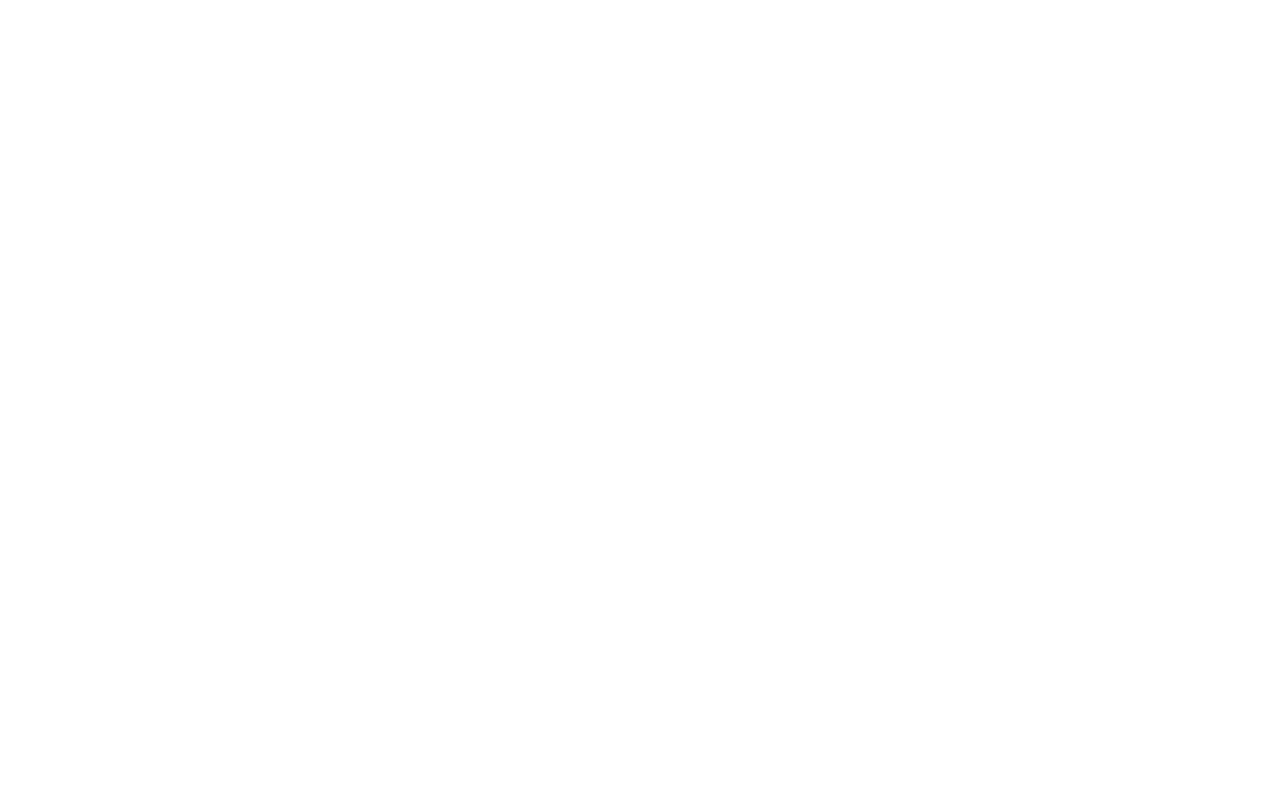
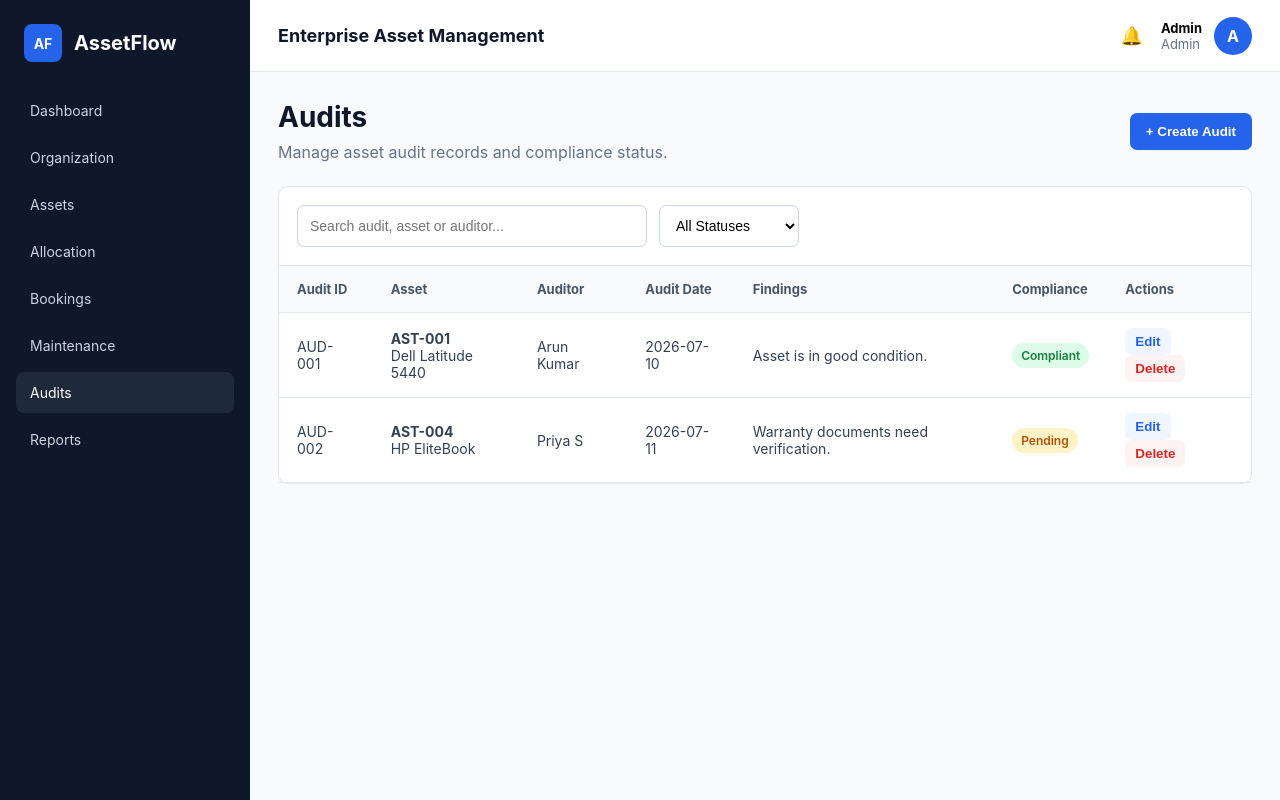
Before and after one commit to Arunpradeepu/asset_Flow_Enterprise_Asset_Resource_Management_System, a React app in the folder frontend/: page /audits in a window 1280 px wide. Before the commit this address had no page. Built offline with nearby package versions, Linux system fonts and the light colour scheme; the HTML template or start-up script is replaced by a standard one.

Commit message:
feat: add asset audit management UI

```diff
--- a/frontend/src/App.css
+++ b/frontend/src/App.css
@@ -538,3 +538,12 @@
   color: #b45309;
   background: #fef3c7;
 }
+.status-badge.compliant {
+  color: #15803d;
+  background: #dcfce7;
+}
+
+.status-badge.non-compliant {
+  color: #b91c1c;
+  background: #fee2e2;
+}
--- /dev/null
+++ b/frontend/src/pages/Audits.jsx
@@ -0,0 +1,278 @@
+import { useState } from 'react'
+
+const initialAudits = [
+  {
+    id: 'AUD-001',
+    assetId: 'AST-001',
+    assetName: 'Dell Latitude 5440',
+    auditor: 'Arun Kumar',
+    auditDate: '2026-07-10',
+    findings: 'Asset is in good condition.',
+    status: 'Compliant',
+  },
+  {
+    id: 'AUD-002',
+    assetId: 'AST-004',
+    assetName: 'HP EliteBook',
+    auditor: 'Priya S',
+    auditDate: '2026-07-11',
+    findings: 'Warranty documents need verification.',
+    status: 'Pending',
+  },
+]
+
+function Audits() {
+  const [audits, setAudits] = useState(initialAudits)
+  const [search, setSearch] = useState('')
+  const [statusFilter, setStatusFilter] = useState('All')
+  const [showForm, setShowForm] = useState(false)
+
+  const [formData, setFormData] = useState({
+    id: '',
+    assetId: '',
+    assetName: '',
+    auditor: '',
+    auditDate: '',
+    findings: '',
+    status: 'Pending',
+  })
+
+  const handleChange = (event) => {
+    const { name, value } = event.target
+
+    setFormData((previousData) => ({
+      ...previousData,
+      [name]: value,
+    }))
+  }
+
+  const handleSubmit = (event) => {
+    event.preventDefault()
+
+    setAudits((previousAudits) => [
+      ...previousAudits,
+      { ...formData },
+    ])
+
+    setFormData({
+      id: '',
+      assetId: '',
+      assetName: '',
+      auditor: '',
+      auditDate: '',
+      findings: '',
+      status: 'Pending',
+    })
+
+    setShowForm(false)
+  }
+
+  const handleDelete = (id) => {
+    setAudits((previousAudits) =>
+      previousAudits.filter((audit) => audit.id !== id),
+    )
+  }
+
+  const filteredAudits = audits.filter((audit) => {
+    const searchValue = search.toLowerCase()
+
+    const matchesSearch =
+      audit.id.toLowerCase().includes(searchValue) ||
+      audit.assetId.toLowerCase().includes(searchValue) ||
+      audit.assetName.toLowerCase().includes(searchValue) ||
+      audit.auditor.toLowerCase().includes(searchValue)
+
+    const matchesStatus =
+      statusFilter === 'All' || audit.status === statusFilter
+
+    return matchesSearch && matchesStatus
+  })
+
+  return (
+    <div>
+      <div className="organization-header">
+        <div>
+          <h1>Audits</h1>
+          <p>Manage asset audit records and compliance status.</p>
+        </div>
+
+        <button
+          type="button"
+          className="primary-button"
+          onClick={() => setShowForm(!showForm)}
+        >
+          + Create Audit
+        </button>
+      </div>
+
+      {showForm && (
+        <form className="department-form" onSubmit={handleSubmit}>
+          <h3>Create Audit Record</h3>
+
+          <div className="form-grid">
+            <input
+              name="id"
+              placeholder="Audit ID"
+              value={formData.id}
+              onChange={handleChange}
+              required
+            />
+
+            <input
+              name="assetId"
+              placeholder="Asset ID"
+              value={formData.assetId}
+              onChange={handleChange}
+              required
+            />
+
+            <input
+              name="assetName"
+              placeholder="Asset name"
+              value={formData.assetName}
+              onChange={handleChange}
+              required
+            />
+
+            <input
+              name="auditor"
+              placeholder="Auditor name"
+              value={formData.auditor}
+              onChange={handleChange}
+              required
+            />
+
+            <input
+              type="date"
+              name="auditDate"
+              value={formData.auditDate}
+              onChange={handleChange}
+              required
+            />
+
+            <select
+              name="status"
+              value={formData.status}
+              onChange={handleChange}
+            >
+              <option value="Pending">Pending</option>
+              <option value="Compliant">Compliant</option>
+              <option value="Non-Compliant">Non-Compliant</option>
+            </select>
+
+            <textarea
+              name="findings"
+              placeholder="Audit findings"
+              value={formData.findings}
+              onChange={handleChange}
+              required
+            />
+          </div>
+
+          <div className="form-actions">
+            <button type="submit" className="primary-button">
+              Save Audit
+            </button>
+
+            <button
+              type="button"
+              className="secondary-button"
+              onClick={() => setShowForm(false)}
+            >
+              Cancel
+            </button>
+          </div>
+        </form>
+      )}
+
+      <div className="table-card">
+        <div className="asset-toolbar">
+          <input
+            type="search"
+            placeholder="Search audit, asset or auditor..."
+            value={search}
+            onChange={(event) => setSearch(event.target.value)}
+          />
+
+          <select
+            value={statusFilter}
+            onChange={(event) => setStatusFilter(event.target.value)}
+          >
+            <option value="All">All Statuses</option>
+            <option value="Pending">Pending</option>
+            <option value="Compliant">Compliant</option>
+            <option value="Non-Compliant">Non-Compliant</option>
+          </select>
+        </div>
+
+        <div className="table-wrapper">
+          <table className="data-table">
+            <thead>
+              <tr>
+                <th>Audit ID</th>
+                <th>Asset</th>
+                <th>Auditor</th>
+                <th>Audit Date</th>
+                <th>Findings</th>
+                <th>Compliance</th>
+                <th>Actions</th>
+              </tr>
+            </thead>
+
+            <tbody>
+              {filteredAudits.map((audit) => (
+                <tr key={audit.id}>
+                  <td>{audit.id}</td>
+
+                  <td>
+                    <strong>{audit.assetId}</strong>
+                    <br />
+                    {audit.assetName}
+                  </td>
+
+                  <td>{audit.auditor}</td>
+                  <td>{audit.auditDate}</td>
+                  <td>{audit.findings}</td>
+
+                  <td>
+                    <span
+                      className={`status-badge ${audit.status
+                        .toLowerCase()
+                        .replace('non-compliant', 'non-compliant')}`}
+                    >
+                      {audit.status}
+                    </span>
+                  </td>
+
+                  <td>
+                    <button type="button" className="action-button">
+                      Edit
+                    </button>
+
+                    <button
+                      type="button"
+                      className="action-button delete"
+                      onClick={() => handleDelete(audit.id)}
+                    >
+                      Delete
+                    </button>
+                  </td>
+                </tr>
+              ))}
+
+              {filteredAudits.length === 0 && (
+                <tr>
+                  <td colSpan="7" className="empty-message">
+                    No audit records found.
+                  </td>
+                </tr>
+              )}
+            </tbody>
+          </table>
+        </div>
+      </div>
+    </div>
+  )
+}
+
+export default Audits
--- a/frontend/src/routes/AppRoutes.jsx
+++ b/frontend/src/routes/AppRoutes.jsx
@@ -13,6 +13,8 @@
 import Allocation from '../pages/Allocation'
 import Bookings from '../pages/Bookings'
 import Maintenance from '../pages/Maintenance'
+import Audits from '../pages/Audits'
+
 function AppRoutes() {
   return (
     <BrowserRouter>
@@ -26,6 +28,7 @@
           <Route path="/allocation" element={<Allocation />} />
           <Route path="/bookings" element={<Bookings />} />
             <Route path="/maintenance" element={<Maintenance />} />
+            <Route path="/audits" element={<Audits />} />
         </Route>
 
         <Route path="/" element={<Navigate to="/login" replace />} />
```
